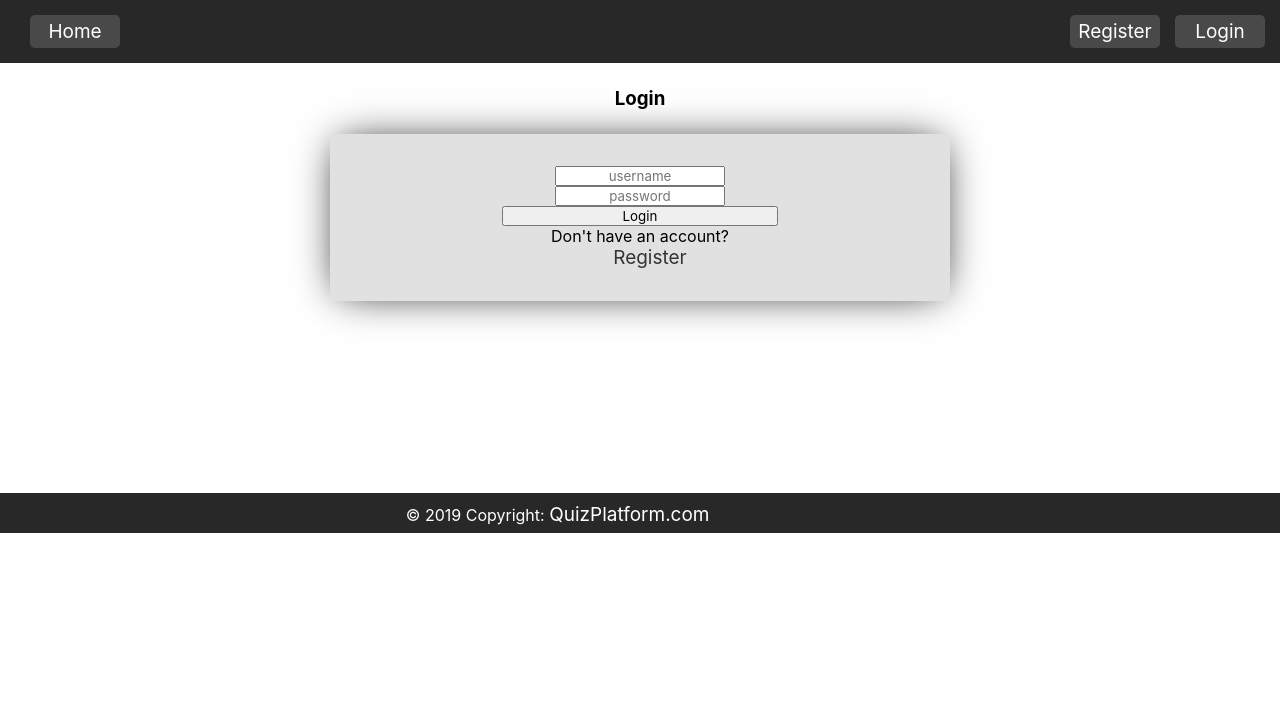
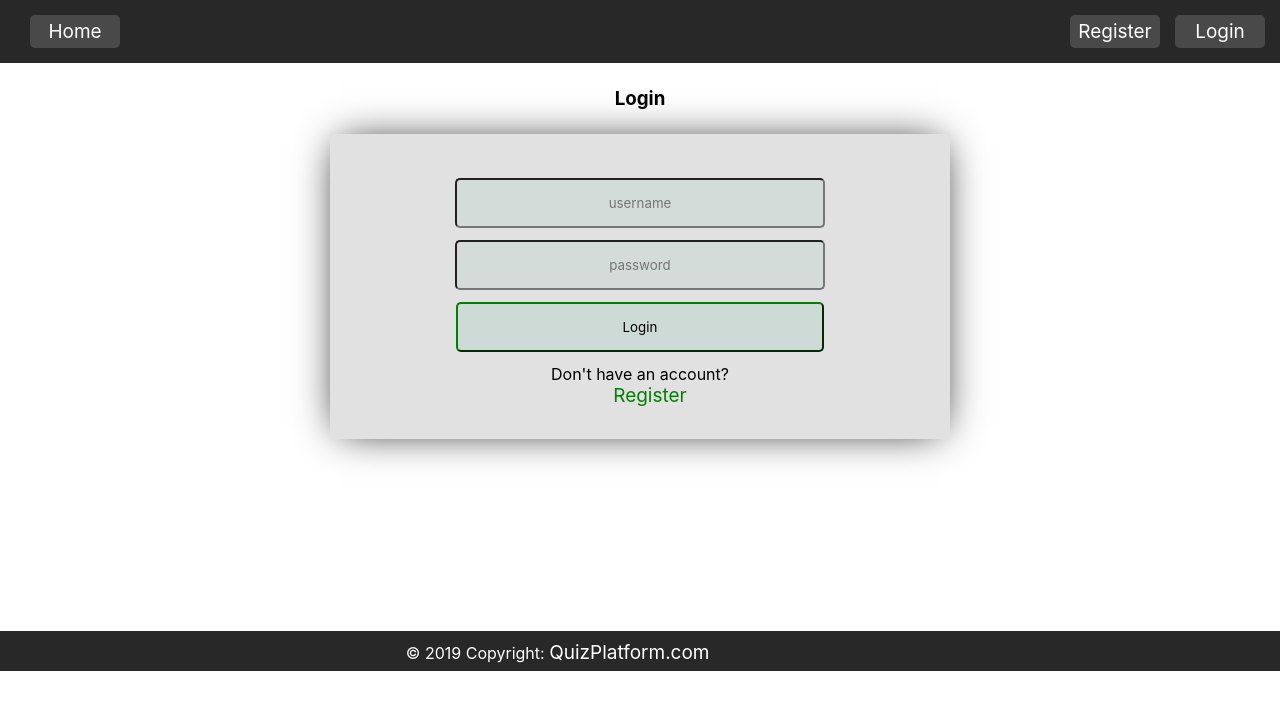
Before and after one commit to mihaela1354/Quiz-Vue-App, a Vue app: page /login in a window 1280 px wide. Shown: the top 710 px of the page. Built offline with nearby package versions, Linux system fonts and the light colour scheme.

Commit message:
Make login styles

```diff
--- a/src/components/auth/Login.vue
+++ b/src/components/auth/Login.vue
@@ -2,20 +2,10 @@
 <div>
     <h3>Login</h3>
     <form @submit.prevent="login">
-      <div>
-          <span>
-            <i class="fas fa-user"></i>
-          </span>
-        <input v-model="username" type="text" name="username" placeholder="username" />
-      </div>
-      <div>
-          <span>
-            <i class="fas fa-key"></i>
-          </span>
-        <input v-model="password" type="password" name="password" placeholder="password" />
-      </div>
-      <input type="submit" value="Login" />
-          <div>
+        <input class="input" v-model="username" type="text" name="username" placeholder="username" />
+        <input class="input" v-model="password" type="password" name="password" placeholder="password" />
+      <input class="login" type="submit" value="Login" />
+      <div class="aditional">
       Don't have an account?
       <router-link class="text-warning" to="/register">Register</router-link>
     </div>
@@ -58,4 +48,31 @@ form {
   margin-bottom: 12rem;
   padding: 2rem 5rem 2rem 5rem;
 }
+.input{
+  margin:auto;
+  background-color: rgba(139, 195, 176, 0.171);
+  width: 73%;
+  margin-bottom: 12px;
+  margin-top: 12px;
+  border-radius: 5px;
+  padding: 15px;
+}
+.login{
+  background-color: rgba(193, 214, 207, 0.603);
+  border-color:green;
+  width: 80%;
+  margin-bottom: 12px;
+  margin-top: 12px;
+  border-radius: 5px;
+  padding: 15px;
+}
+.aditional a{
+  text-decoration: none;
+  color:green;
+}
+.aditional a:hover{
+  cursor: pointer;
+  font-size: 110%;
+}
+
 </style>
```
